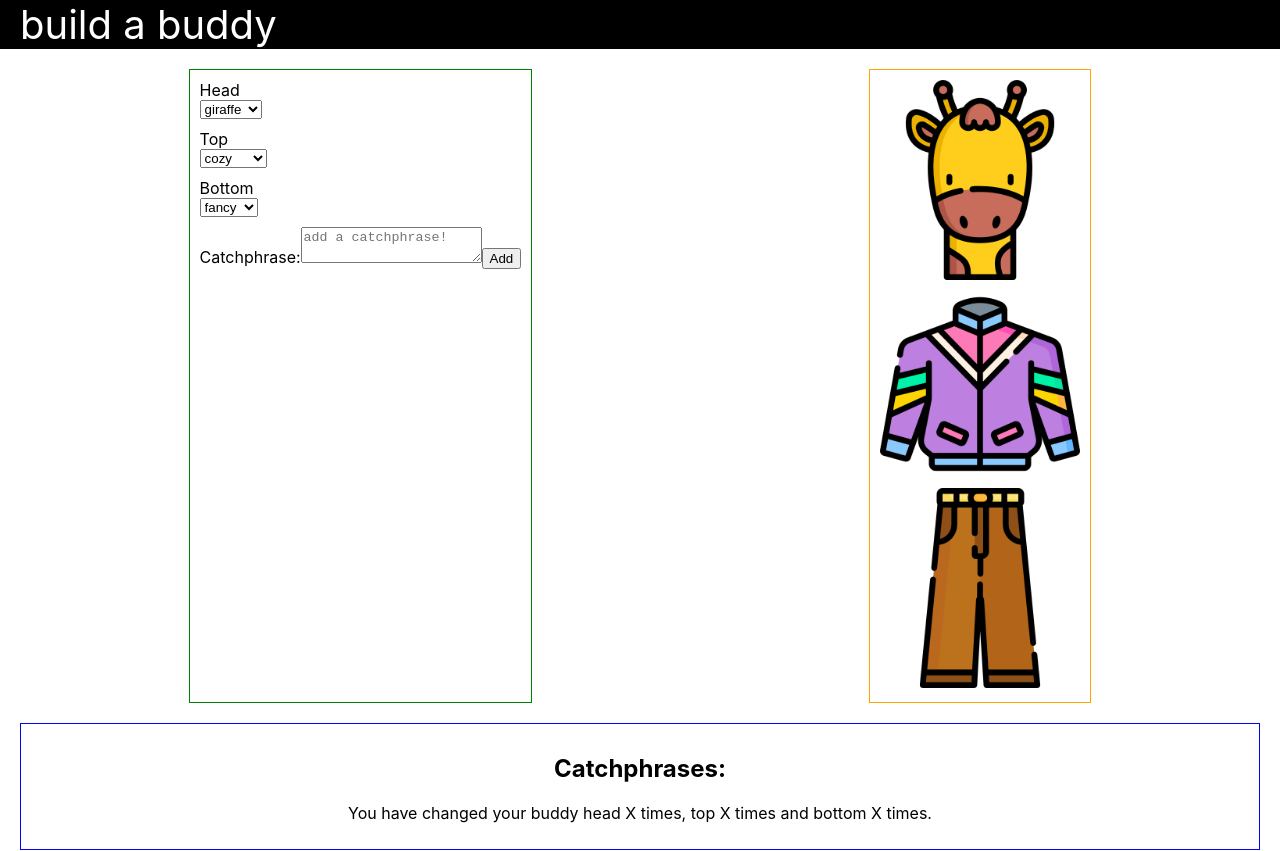
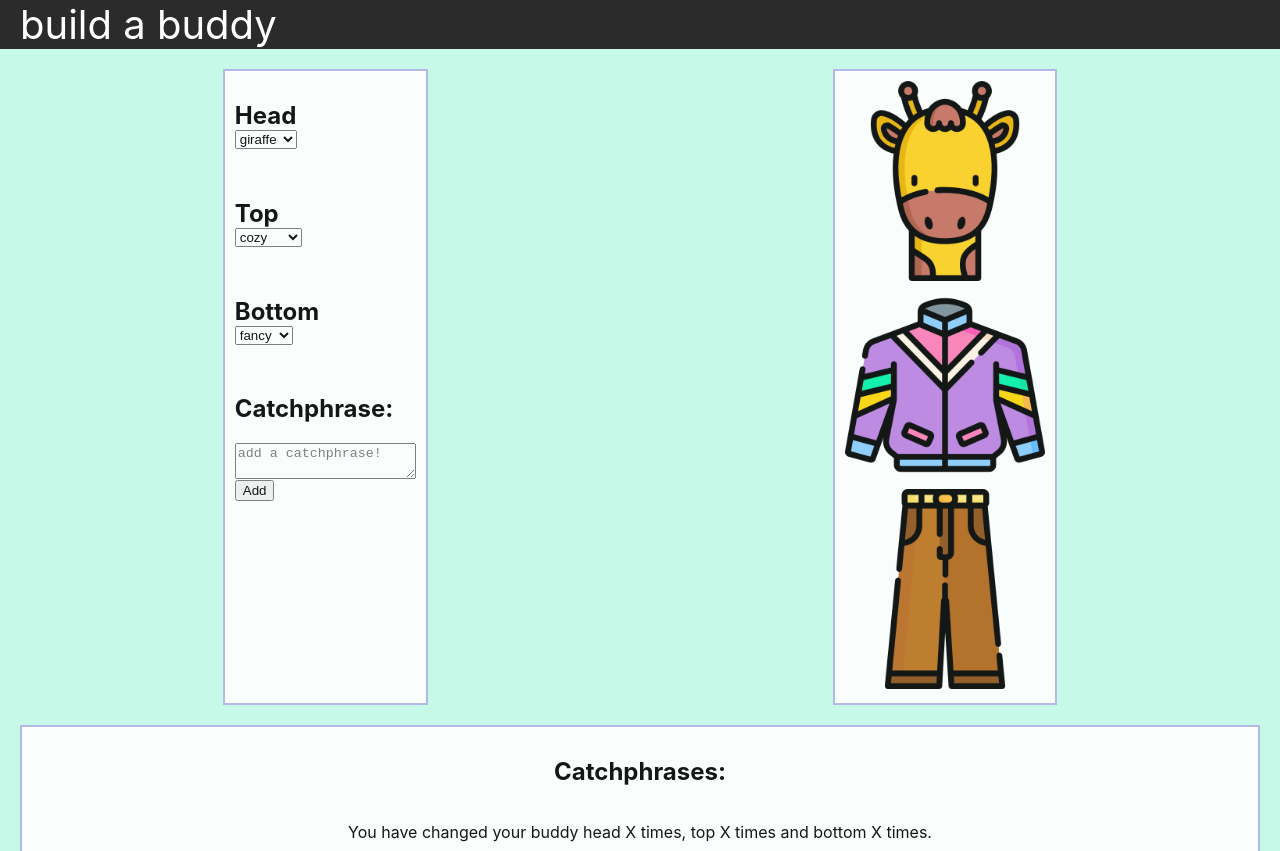
Before and after one commit to emilysellers/react-character-designer, a React (Create React App) app: page / in a window 1280 px wide. Shown: the top 851 px of the page. Built offline with nearby package versions, Linux system fonts and the light colour scheme.

Commit message:
styling updates

```diff
--- a/src/App.css
+++ b/src/App.css
@@ -1,5 +1,6 @@
 .App {
   text-align: center;
+  background-color: rgb(199, 249, 232);
 }
 
 .App-logo {
--- a/src/components/Character/Character.css
+++ b/src/components/Character/Character.css
@@ -2,8 +2,9 @@
   display: flex;
   flex-direction: column;
   padding: 10px;
-  /* gap: 20px; */
-  border: 1px solid orange;
+  border: 2px solid rgb(179, 179, 229);
+  background-color: white;
+  opacity: 90%;
 }
 img {
   width: 200px;
--- a/src/components/Counter/Counter.css
+++ b/src/components/Counter/Counter.css
@@ -1,4 +1,12 @@
 .counterSection {
-  border: 1px solid blue;
   padding: 10px;
+  border: 2px solid rgb(179, 179, 229);
+  background-color: white;
+  opacity: 90%;
 }
+
+.phraseList {
+  display: flex;
+  flex-direction: column;
+  align-items: center;
+}
--- a/src/components/Counter/Counter.js
+++ b/src/components/Counter/Counter.js
@@ -6,7 +6,7 @@ export default function Counter({ phrases }) {
   return (
     <div className="counterSection">
       <h2>Catchphrases:</h2>
-      <ul>
+      <ul className="phraseList">
         {phrases.map((c) => (
           <li key={c}>{c}</li>
         ))}
--- a/src/components/Header/Header.css
+++ b/src/components/Header/Header.css
@@ -1,6 +1,6 @@
 header {
   height: auto;
-  background-color: black;
+  background-color: rgb(43, 43, 43);
   color: white;
   display: flex;
   align-items: center;
--- a/src/components/Selector/Selector.css
+++ b/src/components/Selector/Selector.css
@@ -4,7 +4,9 @@
   align-items: flex-start;
   padding: 10px;
   gap: 10px;
-  border: 1px solid green;
+  border: 2px solid rgb(179, 179, 229);
+  background-color: white;
+  opacity: 90%;
 }
 
 .selector {
--- a/src/components/Selector/Selector.js
+++ b/src/components/Selector/Selector.js
@@ -29,43 +29,45 @@ export default function Selector({
   return (
     <div className="form">
       <div>
-        <div className="selector">
+        <h2 className="selector">
           <label>Head</label>
           <select value={head} onChange={headHandler}>
             <option value="shark">shark</option>
             <option value="giraffe">giraffe</option>
             <option value="ostrich">ostrich</option>
           </select>
-        </div>
+        </h2>
       </div>
       <div>
-        <div className="selector">
+        <h2 className="selector">
           <label>Top</label>
           <select value={top} onChange={topHandler}>
             <option value="cozy">cozy</option>
             <option value="profesh">profesh</option>
             <option value="safety">safety</option>
           </select>
-        </div>
+        </h2>
       </div>
       <div>
-        <div className="selector">
+        <h2 className="selector">
           <label>Bottom</label>
           <select value={bottom} onChange={bottomHandler}>
             <option value="fancy">fancy</option>
             <option value="dancy">dancy</option>
             <option value="comfy">comfy</option>
           </select>
-        </div>
+        </h2>
       </div>
-      <div>
-        <label>Catchphrase:</label>
+      <div className="selector">
+        <h2>Catchphrase:</h2>
         <textarea
           value={inputValue}
           onChange={(event) => setInputValue(event.target.value)}
           placeholder="add a catchphrase!"
         ></textarea>
-        <button onClick={handleClick}>Add</button>
+        <div>
+          <button onClick={handleClick}>Add</button>
+        </div>
       </div>
     </div>
   );
```
